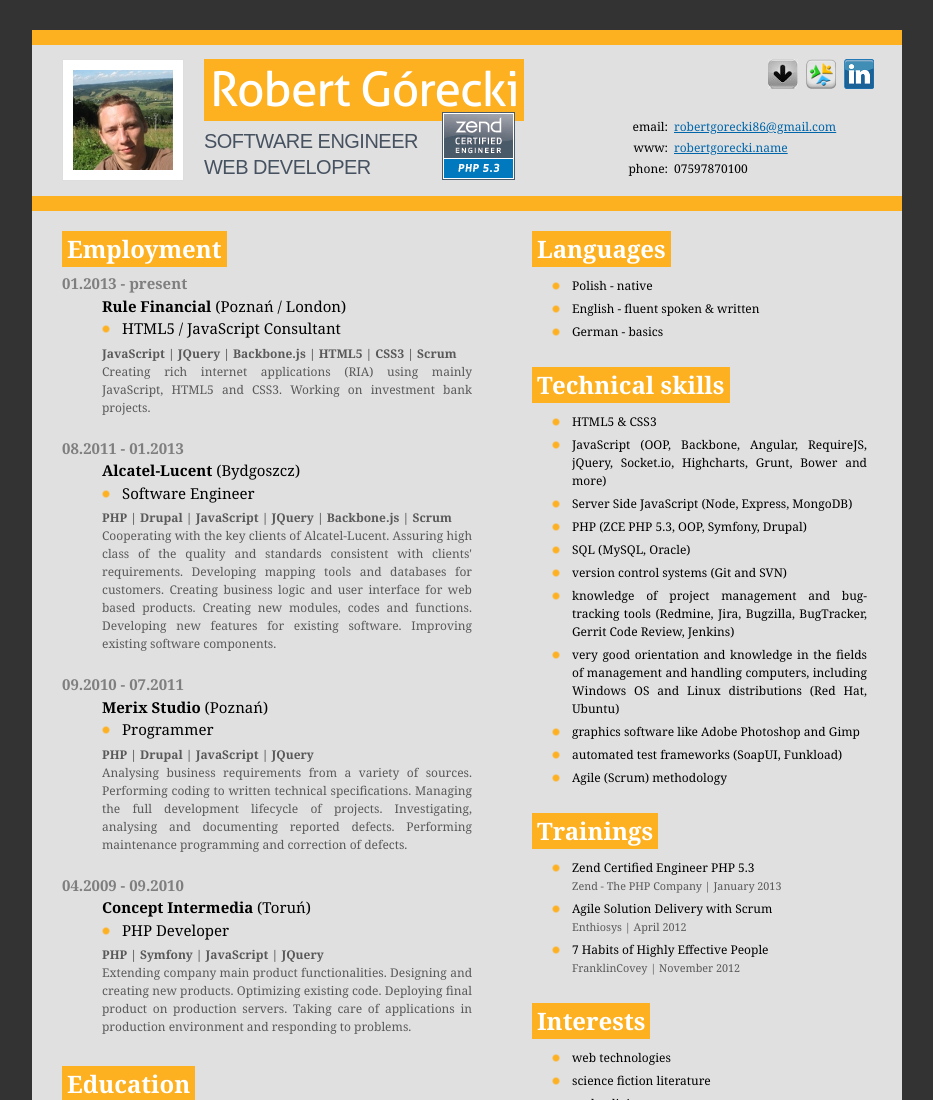
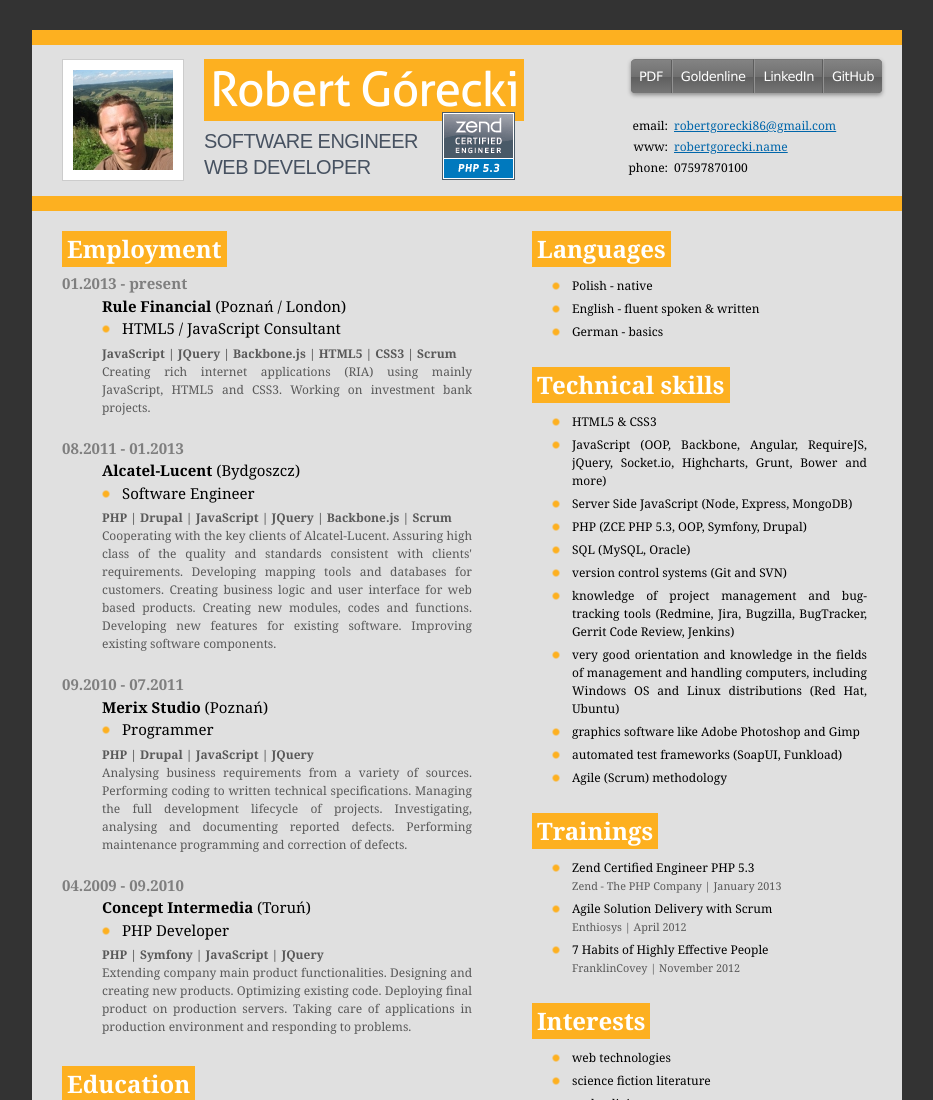
Before and after one commit to robertgorecki/resume, a website: page index.html in a window 1280 px wide. Shown: the top 1100 px of the page, without its empty margins (173-1106 px from the left). Drawn offline with nearby package versions, Linux system fonts and the light colour scheme; files that its build step writes are made by us from their sources.

Commit message:
change icons to apple style navbar

```diff
--- a/index.html
+++ b/index.html
@@ -20,10 +20,11 @@
 				<a class="zce-logo" href="http://www.zend.com/store/education/certification/yellow-pages.php#show-ClientCandidateID=ZEND021525"><img src="images/icons/zce-php5-3-logo.gif" alt="Zend Certified Engineer PHP 5.3" title="Zend Certified Engineer PHP 5.3"></a>
 			</div>
 			<div class="contact">
-				<ul class="social-links">
-					<li><a href="http://robertgorecki.name/shared/Robert_Gorecki_CV.pdf"><img src="images/icons/download.png" alt="Download CV as PDF"  title="Download CV as PDF"></a></li>
-					<li><a href="http://www.goldenline.pl/948416"><img src="images/icons/goldenline.png" alt="Goldenline Profile"  title="Goldenline Profile"></a></li>
-					<li><a href="http://www.linkedin.com/in/robertgorecki86"><img src="images/icons/linkedin.png" alt="LinkedIn Profile" title="LinkedIn Profile"></a></li>
+				<ul class="social-links apple-nav">
+					<li><a href="http://robertgorecki.name/shared/Robert_Gorecki_CV.pdf" title="Download CV as PDF">PDF</a></li>
+					<li><a href="http://www.goldenline.pl/948416" title="Goldenline Profile">Goldenline</a></li>
+					<li><a href="http://www.linkedin.com/in/robertgorecki86" title="LinkedIn Profile">LinkedIn</a></li>
+					<li><a href="https://github.com/robertgorecki" title="GitHub Profile">GitHub</a></li>
 				</ul>
 				<dl>
 					<dt>email: </dt>
--- a/less/app.less
+++ b/less/app.less
@@ -93,7 +93,7 @@
 				float: left; margin-right: 20px;
 				img {
 					padding: 10px;
-					border: 1px solid #dedede;
+					border: 1px solid #ccc;
 					background: #fff;
 				}
 			}
@@ -108,10 +108,6 @@
 				float: right;
 				overflow: hidden;
 				margin-right: 20px;
-				li {
-					float: left;
-					margin-right: 8px;
-				}
 			}
 			dl {
 				overflow: hidden;
@@ -248,3 +244,61 @@
 		}
 	}
 }
+
+/* apple style navigation
+ * http://www.marcofolio.net/css/the_apple.com_navigation_menu_created_using_only_css3.html
+ */
+.apple-nav {
+	height: 34px;
+	.border-radius(4px);
+	.box-shadow(0 2px 4px #8b8b8b);
+	font-family: "Lucida Sans Unicode", "Lucida Grande", Verdana, Arial, Helvetica, sans-serif;
+	font-size: 13px;
+	letter-spacing: -0.5px;
+	li {
+		display: block;
+		float: left;
+		height:34px;
+		margin: 0;
+		padding: 0 8px;
+		border-right: 1px solid #5d5d5d;
+		border-left: 1px solid #929292;
+		border-bottom: 1px solid #575757;
+		border-top: 1px solid #797979;
+		background-image: -webkit-gradient(linear, left bottom, left top, color-stop(0, #787878), color-stop(0.5, #5E5E5E), color-stop(0.51, #707070), color-stop(1, #838383));
+		background-image: -moz-linear-gradient(center bottom, #787878 0%, #5E5E5E 50%, #707070 51%, #838383 100%);
+		background-color: #5f5f5f;
+		&:hover {
+			background-image: -webkit-gradient(linear, left bottom, left top, color-stop(0, #3F3F3F), color-stop(0.5, #383838), color-stop(0.51, #434343), color-stop(1, #555555));
+			background-image: -moz-linear-gradient(center bottom, #3F3F3F 0%, #383838 50%, #434343 51%, #555555 100% );
+			background-color: #383838;
+			.box-shadow(inset 0 0 5px 5px #535353);
+		}
+		&:active {
+			background-image: -webkit-gradient(linear, left bottom, left top, color-stop(0, #3F3F3F), color-stop(0.5, #383838), color-stop(0.51, #434343), color-stop(1, #555555));
+			background-image: -moz-linear-gradient(center bottom, #3F3F3F 0%, #383838 50%, #434343 51%, #555555 100% );
+			background-color: #383838;
+			.box-shadow(inset 0 1px 2px 2px #000);
+		}
+		&:first-child {
+			.border-radius(4px 0 0 4px);
+			border-left: none;
+		}
+		&:last-child {
+			.border-radius(0 4px 4px 0);
+			border-right: none;
+		}
+		a {
+			color:white;
+			text-decoration: none;
+			text-align: center;
+			display: block;
+			line-height: 34px;
+			outline: none;
+			img {
+				margin-top: -2px;
+				vertical-align: middle;
+			}
+		}
+	}
+}
--- a/less/main.less
+++ b/less/main.less
@@ -1,2 +1,3 @@
 @import "reset.less";
+@import "mixin.less";
 @import "app.less";
--- /dev/null
+++ b/less/mixin.less
@@ -0,0 +1,15 @@
+.box-shadow (@string) {
+	-webkit-box-shadow: @string;
+	-moz-box-shadow: @string;
+	box-shadow: @string;
+}
+
+.border-radius (@radius: 5px) {
+	-webkit-border-radius: @radius;
+	-moz-border-radius: @radius;
+	border-radius: @radius;
+
+	-moz-background-clip: padding;
+	-webkit-background-clip: padding-box;
+	background-clip: padding-box;
+}
```
Also changed, not shown: css/main.css, images/icons/download.png (deleted), images/icons/goldenline.png (deleted), images/icons/linkedin.png (deleted).
